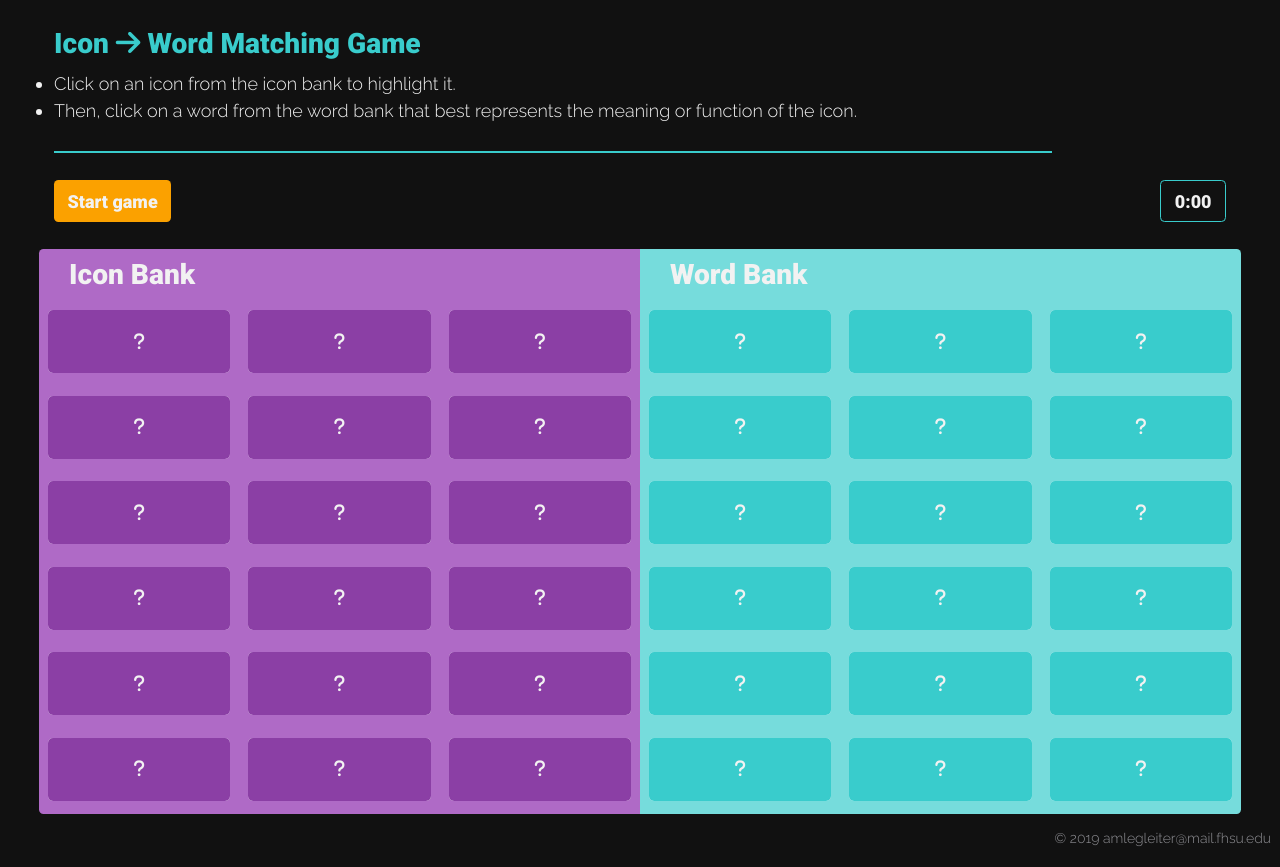
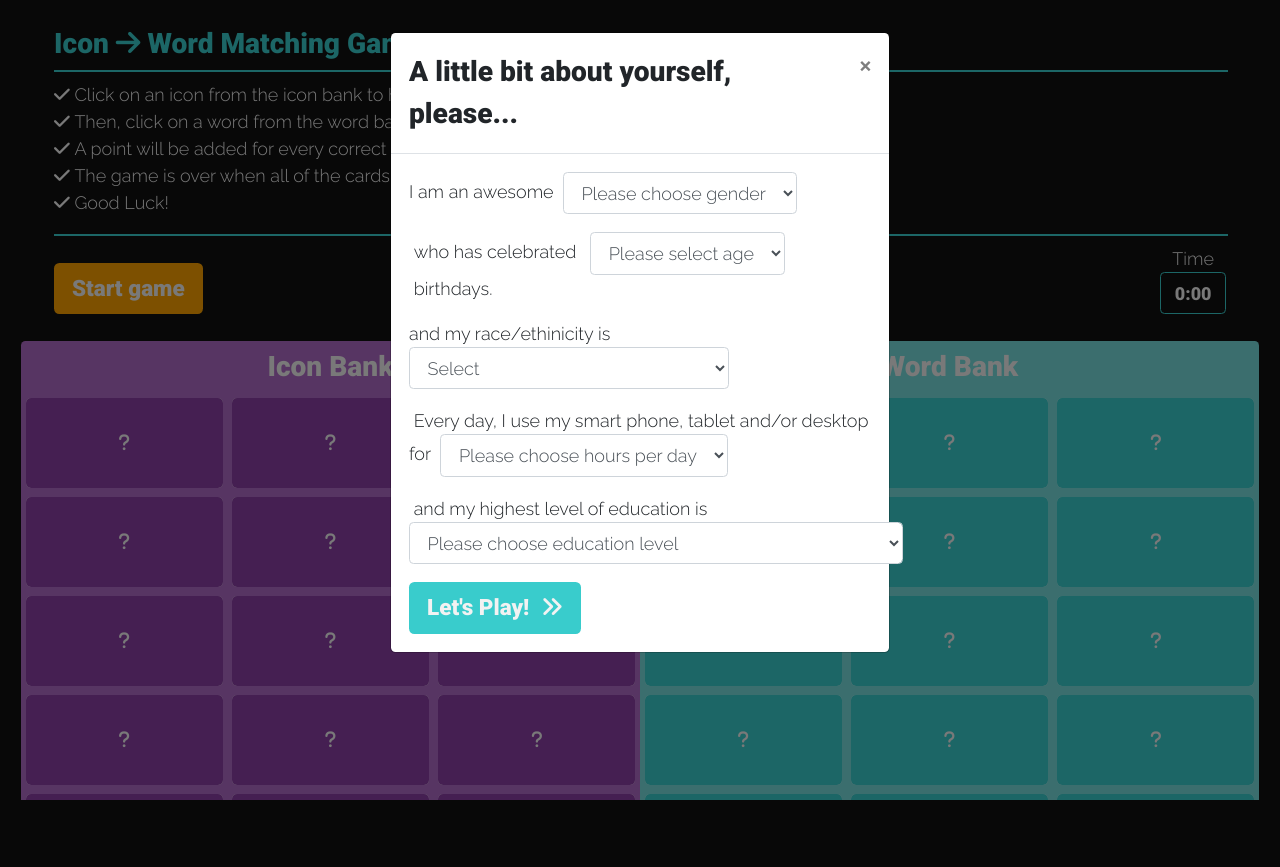
Before and after one commit to littleapple27/icon-match-game, a PHP site: page /game.html in a window 1280 px wide. After the commit the page ends 800 px from the top, so only its background shows below. Run offline with PHP 8.4, Linux system fonts and the light colour scheme; style sheets or scripts are compiled from the project's sources; some libraries are stand-ins or nearby versions.

Commit message:
Updated w/ pop-up demo modal + NC suggestions

```diff
--- a/css/cardflip.min.css
+++ b/css/cardflip.min.css
@@ -1 +1 @@
-.card-flip>div{backface-visibility:hidden;-webkit-backface-visibility:hidden;-moz-backface-visibility:hidden;-o-backface-visibility:hidden;backface-visibility:hidden;transition:transform 300ms;transition-timing-function:linear;width:100%;height:100%;margin:0;display:flex;border-radius:5px}.card-front{transform:rotateY(0deg)}.card-back{transform:rotateY(180deg);position:absolute;top:0;font-family:'Raleway', sans-serif}.card-front-flip{transform:rotateY(-180deg)}.card-back-flip{transform:rotateY(0deg)}.card{width:100%;height:3.5rem;border-radius:5px}#back-text-size{font-size:.85rem}#back-icon-size{font-size:2rem}.card-back>i{font-size:.85rem}.card-body{border-radius:5px}
+.card-flip>div{backface-visibility:hidden;-webkit-backface-visibility:hidden;-moz-backface-visibility:hidden;-o-backface-visibility:hidden;backface-visibility:hidden;transition:transform 300ms;transition-timing-function:linear;width:100%;height:100%;margin:0;display:flex;border-radius:5px}.card-front{transform:rotateY(0deg)}.card-back{transform:rotateY(180deg);position:absolute;top:0;font-family:'Raleway', sans-serif}.card-front-flip{transform:rotateY(-180deg)}.card-back-flip{transform:rotateY(0deg)}.card{width:inherit;height:5rem;border-radius:5px}#back-text-size{font-size:.85rem}#back-icon-size{font-size:2rem}.card-back>i{font-size:.75rem}.card-body{border-radius:5px}.noselect{-webkit-touch-callout:none;-webkit-user-select:none;-khtml-user-select:none;-moz-user-select:none;-ms-user-select:none;user-select:none}
--- a/css/cardflip.scss
+++ b/css/cardflip.scss
@@ -37,8 +37,8 @@ flip card
 }
 
 .card {
-  width: 100%;
-  height: 3.5rem;
+  width: inherit;
+  height: 5rem;
   border-radius: 5px;
 }
 
@@ -51,9 +51,19 @@ flip card
 }
 
 .card-back > i {
-  font-size: .85rem;
+  font-size: .75rem;
 }
 
 .card-body {
   border-radius: 5px;
 }
+
+.noselect {
+  -webkit-touch-callout: none; /* iOS Safari */
+    -webkit-user-select: none; /* Safari */
+     -khtml-user-select: none; /* Konqueror HTML */
+       -moz-user-select: none; /* Firefox */
+        -ms-user-select: none; /* Internet Explorer/Edge */
+            user-select: none; /* Non-prefixed version, currently
+                                  supported by Chrome and Opera */
+}
--- a/css/custom.scss
+++ b/css/custom.scss
@@ -138,10 +138,6 @@ $grey: #909095;
   border-color: $teal;
 }
 
-
-
-
-
 a:hover {
 	font-family: 'Raleway', sans-serif;
 	color: rgba(57, 204, 204, 1)!important;
@@ -149,7 +145,9 @@ a:hover {
 }
 
 ///////////font styles/////////////////
-
+body {
+	overflow-x: hidden;
+}
 html,
 body {
 	font-size: 14px !important;
@@ -217,7 +215,7 @@ p {
 
 .hr-style {
 	border: .5px solid $teal!important;
-	width: 85%;
+	width: 100%;
 }
 
 .jumbo-image {
@@ -237,30 +235,12 @@ p {
 	font-family: 'Raleway', sans-serif!important;
 }
 
-.p-m-svg {
-	padding: 2%;
-}
 
 #title-row {
   background-image: url("../img/globe-title.svg"); /* The image used */
   background-color: $black; /* Used if the image is unavailable */
   background-repeat: no-repeat; /* Do not repeat the image */
   background-position: left top;
-}
-
-.footer-2  {
-  position: absolute;
-  bottom: 0;
-  width: 100%;
-  margin-top: 12rem;
-  //height: 60px; /* Set the fixed height of the footer here */
-  //line-height: 60px; /* Vertically center the text there */
-}
-
-.progress {
-  	height:1.25rem;
-    background-size: contain;
-    background-repeat: no-repeat;
 }
 
 .jumbotron-fluid {
@@ -302,6 +282,11 @@ p {
 	.text-sm {
 	font-size: 14px;
 }
+
+.container-game {
+	padding: 0 2rem;
+}
+
 }
 
 
@@ -320,8 +305,3 @@ p {
 		font-size: 18px !important;
 	}
 	}
-
-
-.container-game {
-	padding: 0 3rem;
-}
--- a/game.html
+++ b/game.html
@@ -24,20 +24,198 @@
 
 <body class="bg-black" onload="loadGame()">
 
+	<!---- Demographic Form Pop-Up Modal on Page Load---->
+	<div id="myModal" class="modal fade">
+		<div class="modal-dialog">
+			<div class="modal-content">
+				<div class="modal-header">
+					<h3 class="modal-title">A little bit about yourself, please...</h3>
+					<button type="button" class="close" data-dismiss="modal" aria-label="Close">
+						<span aria-hidden="true">&times;</span>
+					</button>
+				</div>
+				<div class="modal-body">
+					<form>
+						<div class="form-inline ">
+							<p>I am an awesome&nbsp;
+								<select class="form-control" id="gender" name="gender" required>
+									<option value="" disabled selected hidden>Please choose gender
+									</option>
+									<option value="female">Female</option>
+									<option value="male">Male</option>
+									<option value="other-gender">Other</option>
+								</select>
+
+							</p>
+						</div>
+
+
+						<div class="form-inline">
+							<p>&nbsp;who has celebrated &nbsp;
+								<select class="form-control" id="age" name="age" required>
+									<option value="" disabled selected hidden>Please select age
+									</option>
+									<option value="">Select</option>
+									<option value="18">18</option>
+									<option value="19">19</option>
+									<option value="20">20</option>
+									<option value="21">21</option>
+									<option value="22">22</option>
+									<option value="23">23</option>
+									<option value="24">24</option>
+									<option value="25">25</option>
+									<option value="26">26</option>
+									<option value="27">27</option>
+									<option value="28">28</option>
+									<option value="29">29</option>
+									<option value="30">30</option>
+									<option value="31">31</option>
+									<option value="32">32</option>
+									<option value="33">33</option>
+									<option value="34">34</option>
+									<option value="35">35</option>
+									<option value="36">36</option>
+									<option value="37">37</option>
+									<option value="38">38</option>
+									<option value="39">39</option>
+									<option value="40">40</option>
+									<option value="41">41</option>
+									<option value="42">42</option>
+									<option value="43">43</option>
+									<option value="44">44</option>
+									<option value="45">45</option>
+									<option value="46">46</option>
+									<option value="47">47</option>
+									<option value="48">48</option>
+									<option value="49">49</option>
+									<option value="50">50</option>
+									<option value="51">51</option>
+									<option value="52">52</option>
+									<option value="53">53</option>
+									<option value="54">54</option>
+									<option value="55">55</option>
+									<option value="56">56</option>
+									<option value="57">57</option>
+									<option value="58">58</option>
+									<option value="59">59</option>
+									<option value="60">60</option>
+									<option value="61">61</option>
+									<option value="62">62</option>
+									<option value="63">63</option>
+									<option value="64">64</option>
+									<option value="65">65</option>
+									<option value="66">66</option>
+									<option value="67">67</option>
+									<option value="68">68</option>
+									<option value="69">69</option>
+									<option value="70">70</option>
+									<option value="71">71</option>
+									<option value="72">72</option>
+									<option value="73">73</option>
+									<option value="74">74</option>
+									<option value="75">75</option>
+									<option value="76">76</option>
+									<option value="77">77</option>
+									<option value="78">78</option>
+									<option value="79">79</option>
+									<option value="80">80</option>
+									<option value="81">81</option>
+									<option value="82">82</option>
+									<option value="83">83</option>
+									<option value="84">84</option>
+									<option value="85">85</option>
+									<option value="86">86</option>
+									<option value="87">87</option>
+									<option value="88">88</option>
+									<option value="89">89</option>
+									<option value="90">90</option>
+									<option value="N">Prefer not to say</option>
+								</select>
+								&nbsp;birthdays. &nbsp;
+							</p>
+						</div>
+
+						<div class="form-inline">
+							<p>and my race/ethinicity is&nbsp;
+								<select class="form-control" id="ethnicity" name="ethnicity" required />
+								<option value="">Select</option>
+								<option value="indian-alaskan">American Idian or Alaskan Native
+								</option>
+								<option value="asian-pacfic">Asian / Pacific Islander</option>
+								<option value="black-african">Black or African American</option>
+								<option value="hispanic">Hispanic</option>
+								<option value="white">White / Caucasian</option>
+								<option value="other-race">Other</option>
+								<option value="not-say">Prefer not to say</option>
+								</select>
+							</p>
+						</div>
+
+						<div class="form-inline">
+							<p>&nbsp;Every day, I use my smart phone, tablet and/or
+								desktop for&nbsp;
+								<select class="form-control" id="webUse" name="webUse" required>
+									<option value="" disabled selected hidden>Please choose hours
+										per day</option>
+									<option value="less-one-hour">Less than 1 hour</option>
+									<option value="one-three-hour">1-3 hours</option>
+									<option value="four-eight-hour">4-8 hours</option>
+									<option value="more-than-eight">More than 8 hours</option>
+								</select>
+
+							</p>
+						</div>
+
+						<div class="form-inline">
+							<p>&nbsp;and my highest level of education is&nbsp;
+								<select class="form-control" id="education" name="education" required>
+									<option value="" disabled selected hidden>Please choose
+										education level</option>
+									<option value="no-ed">Less than high school diploma or
+										equivalent (e.g. GED)</option>
+									<option value="high">High school diploma or equivalent (e.g.
+										GED)</option>
+									<option value="associate">Associate Degree</option>
+									<option value="bachelor">Bachelor Degree</option>
+									<option value="graduate">Graduate Degree</option>
+									<option value="doctoral">Doctoral Degree</option>
+									<option value="other-ed">Other</option>
+								</select>
+							</p>
+						</div>
+
+						<button type="submit" name="submit" value="submit" class="btn btn-lg btn-teal" id="lets-play-btn">Let's
+							Play!&nbsp;&nbsp;<i class="fas fa-angle-double-right"></i></button>
+					</form>
+				</div>
+			</div>
+		</div>
+	</div>
+
 	<main class="container-fluid px-5 py-4 mb-0 text-white" id="">
+
 		<h3 class="text-teal">Icon <i class="fas fa-arrow-right"></i> Word Matching Game</h3>
-		<ul class="">
-			<li>Click on an icon from the icon bank to highlight it.</li>
-			<li>Then, click on a word from the word bank that best represents the meaning or function of the icon.</li>
+		<hr class="my-2 hr-style">
+
+		<ul style="list-style: none;">
+			<li><i class="fas fa-check"></i>&nbsp;Click on an icon from the icon bank to highlight it.</li>
+			<li><i class="fas fa-check"></i>&nbsp;Then, click on a word from the word bank that matches the meaning or
+				function of the icon.</li>
+			<li><i class="fas fa-check"></i>&nbsp;A point will be added for every correct answer.</li>
+			<li><i class="fas fa-check"></i>&nbsp;The game is over when all of the cards are matched.</li>
+			<li><i class="fas fa-check"></i>&nbsp;Good Luck!</li>
 		</ul>
 
-
-		<hr class="my-4 hr-style">
+		<hr class="my-2 hr-style">
 
 		<div class="row">
-			<div class="col-12 text-left d-flex">
-				<button class="btn btn-orange mr-2" id="startBtn" onclick="startGame();">Start game</button>
-				<span class="btn outline-teal text-white ml-auto">0:00</span>
+			<div class="col-12 text-center d-flex align-items-end">
+				<div><button class="btn btn-lg btn-orange mr-2" id="startBtn" onclick="startGame();">Start game</button>
+				</div>
+				<div class="d-flex flex-column mx-auto">Score<span class="btn outline-teal text-white">00/24</span>
+				</div>
+				<div class="d-flex flex-column ml-auto">Time<span
+						class="btn outline-teal text-white mr-auto">0:00</span></div>
 			</div>
 		</div>
 	</main>
@@ -51,25 +229,29 @@
 			<!---Inner Row--->
 			<div class="col-6 mb-1 bg-lt-purple rounded-left" id="icon-bank">
 				<!---Outer Column--->
-						<h3 class="col-12 pt-2 text-white">Icon Bank</h3>
+				<h3 class="col-12 pt-2 text-white text-center">Icon Bank</h3>
 				<div class="row" id="deck1">
 
 					<!-- This <div>  is in JS code -->
 
 
-						</div><!---Inner Deck Row--->
-					</div><!---Inner Column--->
+				</div>
+				<!---Inner Deck Row--->
+			</div>
+			<!---Inner Column--->
 
 			<div class="col-6 mb-1 bg-lt-teal rounded-right" id="word-bank">
 				<!---Outer Column--->
-						<h3 class="col-12 pt-2 text-white">Word Bank</h3>
+				<h3 class="col-12 pt-2 text-white text-center">Word Bank</h3>
 				<div class="row" id="deck2">
 
 					<!-- This <div>  is in JS code -->
 				</div>
 
-					</div>	<!---end of game wrapper--->
-				</div><!---end of outer row--->
+			</div>
+			<!---end of game wrapper--->
+		</div>
+		<!---end of outer row--->
 
 
 
@@ -82,7 +264,8 @@
 			<li class="active dot" id="dot"></li>
 			<li class="dot"></li>
 			<li class="dot"></li>
-		</ul>  --><!-- fieldsets -->
+		</ul>  -->
+		<!-- fieldsets -->
 
 
 	</section>
```
Also changed, not shown: css/cardflip.css (+19 -3 lines), css/custom.css (+8 -22 lines), index.html (+4 -5 lines), js/game.js (+11 -4 lines), css/custom.min.css. Lines whose indentation alone changed are shown as unchanged.
